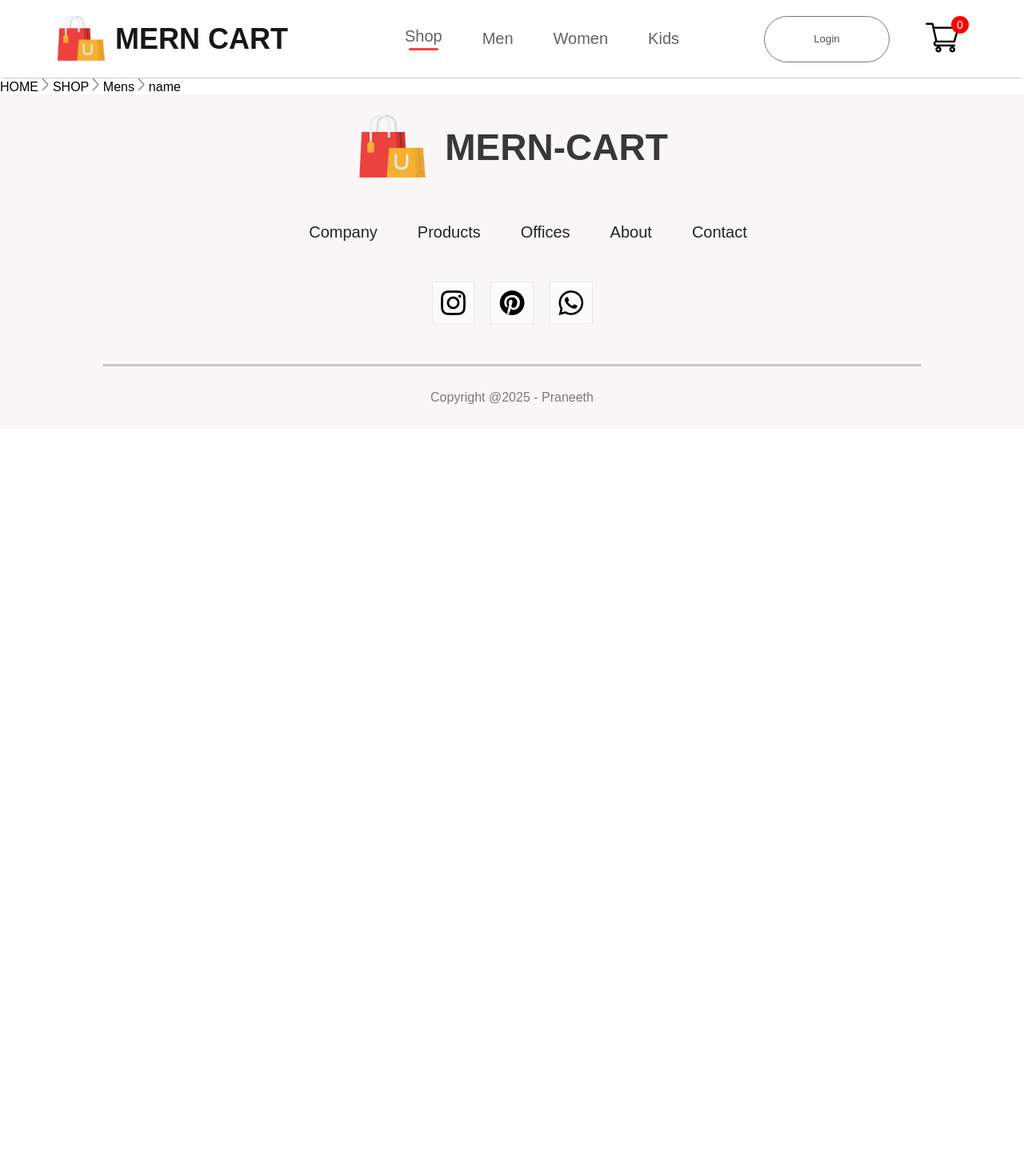
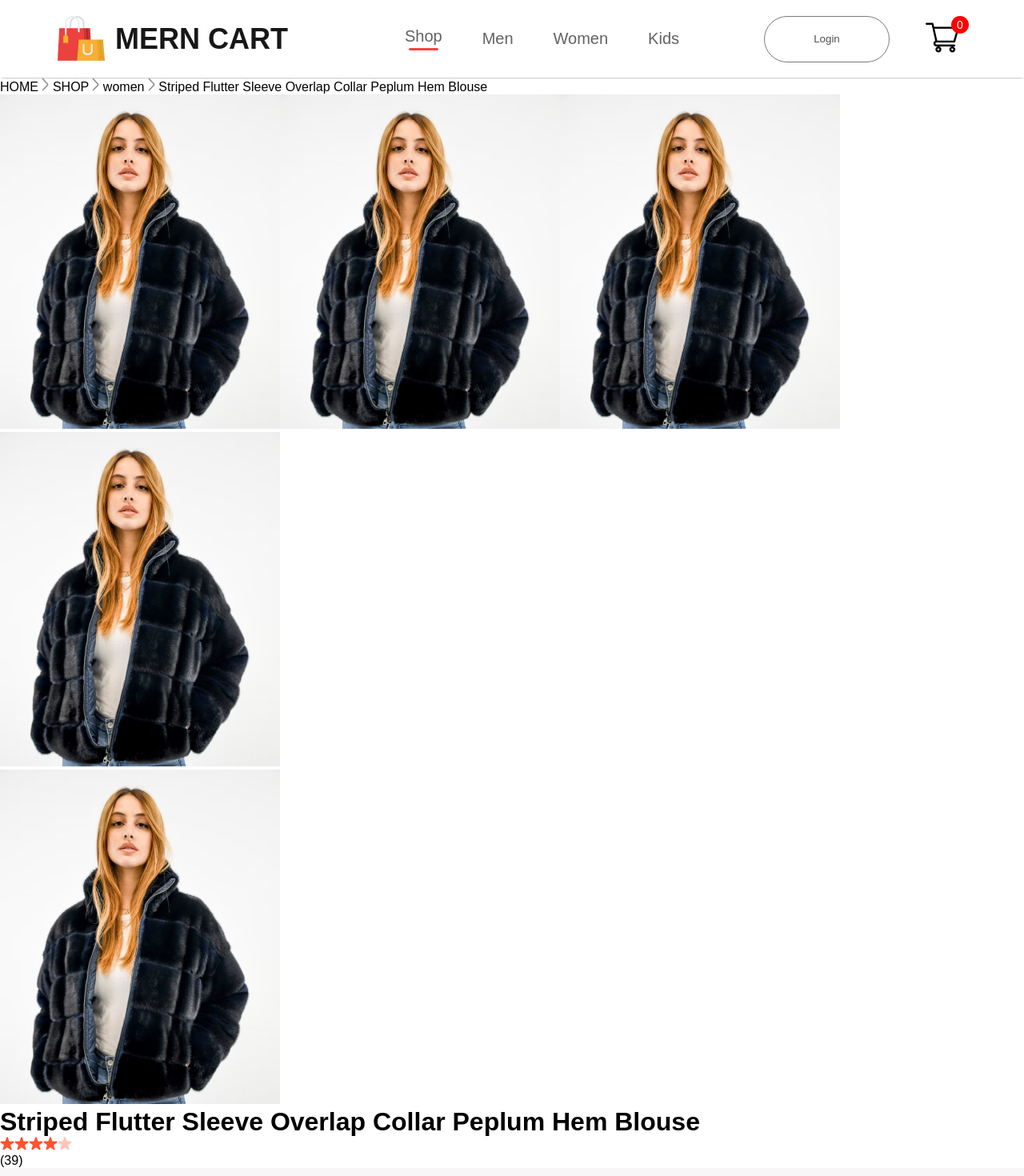
Before and after one commit to PraneethBunny123/MERN-Cart, a React (Vite) app in the folder frontend/: page /product/1 in a window 1280 px wide. Shown: the top 1470 px of the page at 80% size. Before the commit the page ends 800 px from the top, so only its background shows below. Built offline with nearby package versions, Linux system fonts and the light colour scheme.

Commit message:
created productDisplay page that will render the each product

```diff
--- a/frontend/src/components/Breadcrum/Breadcrum.jsx
+++ b/frontend/src/components/Breadcrum/Breadcrum.jsx
@@ -1,10 +1,10 @@
 import './Breadcrum.css'
 import arrow_icon from "../../Assets/Frontend_Assets/breadcrum_arrow.png"
 
-export default function Breadcrum() {
+export default function Breadcrum({name, category}) {
     return (
         <div className='breadcrum'>
-            HOME <img src={arrow_icon} alt=''/> SHOP <img src={arrow_icon} alt=''/> Mens <img src={arrow_icon} alt=''/> name
+            HOME <img src={arrow_icon} alt=''/> SHOP <img src={arrow_icon} alt=''/> {category} <img src={arrow_icon} alt=''/> {name}
         </div>
     )
 }
--- a/frontend/src/components/Item/Item.jsx
+++ b/frontend/src/components/Item/Item.jsx
@@ -1,10 +1,13 @@
+import { Link } from "react-router-dom"
 import "./Item.css"
 
-export default function Item({name, image, new_price, old_price}) {
+export default function Item({id, name, image, new_price, old_price}) {
 
     return (
         <div className="item">
-            <img src={image} alt=""/>
+            <Link to={`/product/${id}`}>
+                <img src={image} alt=""/>
+            </Link>
             <p>{name}</p>
             <div className="item-prices">
                 <div className="item-price-new">
--- /dev/null
+++ b/frontend/src/components/ProductDisplay/ProductDisplay.jsx
@@ -0,0 +1,34 @@
+import './ProductDisplay.css'
+import star_icon from '../../Assets/Frontend_Assets/star_icon.png'
+import star_dull_icon from '../../Assets/Frontend_Assets/star_dull_icon.png'
+
+
+export default function ProductDisplay({image, name}) {
+    return (
+        <div className='product-display'>
+            <div className='product-display-left'>
+                <div className='product-display-image-list'>
+                    <img src={image} alt='' />
+                    <img src={image} alt='' />
+                    <img src={image} alt='' />
+                    <img src={image} alt='' />
+                </div>
+                <div className='product-display-image'>
+                    <img src={image} alt='' className='product-display-image-main'/>
+                </div>
+            </div>
+
+            <div className='product-display-right'>
+                <h1>{name}</h1>
+                <div className='product-display-right-star'>
+                    <img src={star_icon} alt='' />
+                    <img src={star_icon} alt='' />
+                    <img src={star_icon} alt='' />
+                    <img src={star_icon} alt='' />
+                    <img src={star_dull_icon} alt='' />
+                    <p>(39)</p>
+                </div>
+            </div>
+        </div>
+    )
+}
--- a/frontend/src/pages/Product.jsx
+++ b/frontend/src/pages/Product.jsx
@@ -1,14 +1,17 @@
 import { useParams } from "react-router-dom"
 import all_product from "../Assets/Frontend_Assets/all_product"
 import Breadcrum from "../components/Breadcrum/Breadcrum"
+import ProductDisplay from "../components/ProductDisplay/ProductDisplay"
 
 export default function Product() {
     const {productId} = useParams()
+    console.log(productId)
     const product = all_product.find(item => item.id === Number(productId))
 
     return (
         <div>
-            <Breadcrum />
+            <Breadcrum {...product}/>
+            <ProductDisplay {...product}/>
         </div>
     )
 }
```
Also changed, not shown: frontend/src/components/ProductDisplay/ProductDisplay.css (added).
